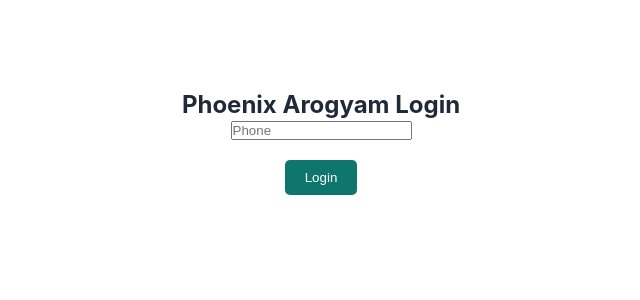
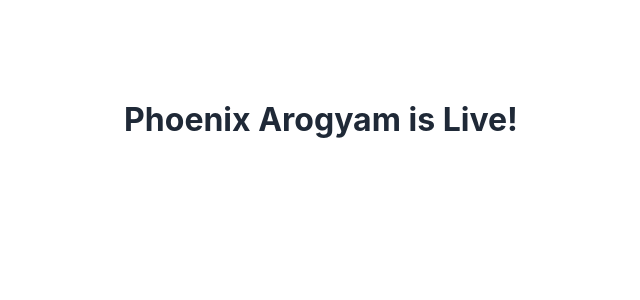
Before and after one commit to carebpp/phoenix-arogyam, a React (Vite) app: page / in a window 1280 px wide. Before the commit this address led to /login. Shown: the top 300 px of the page, without its empty margins (319-959 px from the left). Built offline with nearby package versions, Linux system fonts and the light colour scheme.

Commit message:
Refactor App component to display a live message
Removed routing and protected route logic, and updated App component to display a message.

```diff
--- a/src/App.jsx
+++ b/src/App.jsx
@@ -1,21 +1,3 @@
-import { BrowserRouter, Routes, Route, Navigate } from 'react-router-dom';
-import Login from './pages/login';
-import Dashboard from './pages/dashboard';
-
-const ProtectedRoute = ({ children }) => {
-  const isLoggedIn = localStorage.getItem('isLoggedIn');
-  if (!isLoggedIn) return <Navigate to="/login" replace />;
-  return children;
-};
-
-function App() {
-  return (
-    <BrowserRouter>
-      <Routes>
-        <Route path="/login" element={<Login />} />
-        <Route path="/" element={<ProtectedRoute><Dashboard /></ProtectedRoute>} />
-      </Routes>
-    </BrowserRouter>
-  );
+export default function App() {
+  return <h1 style={{textAlign:'center', marginTop:'100px'}}>Phoenix Arogyam is Live!</h1>
 }
-export default App;
```
